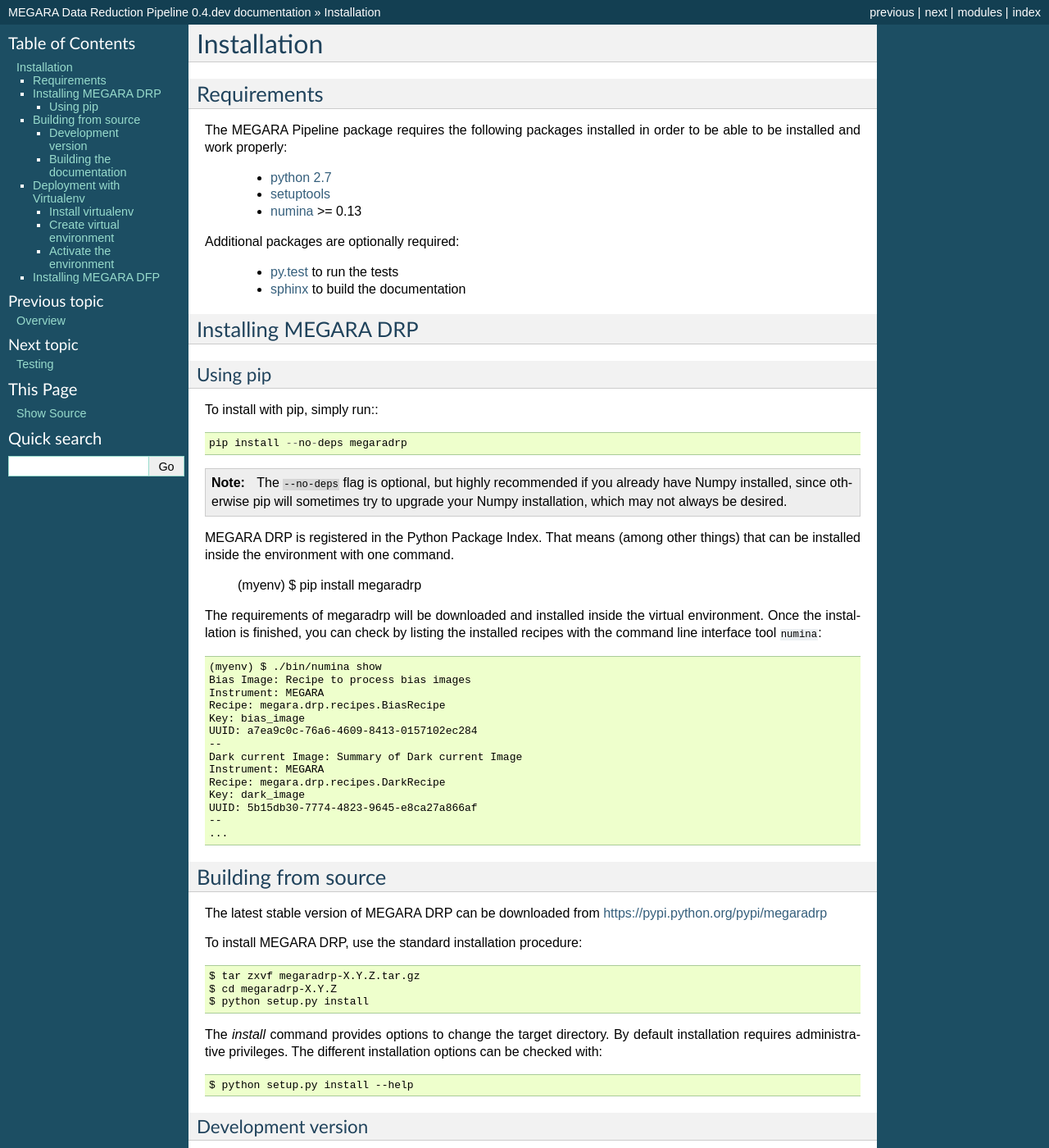
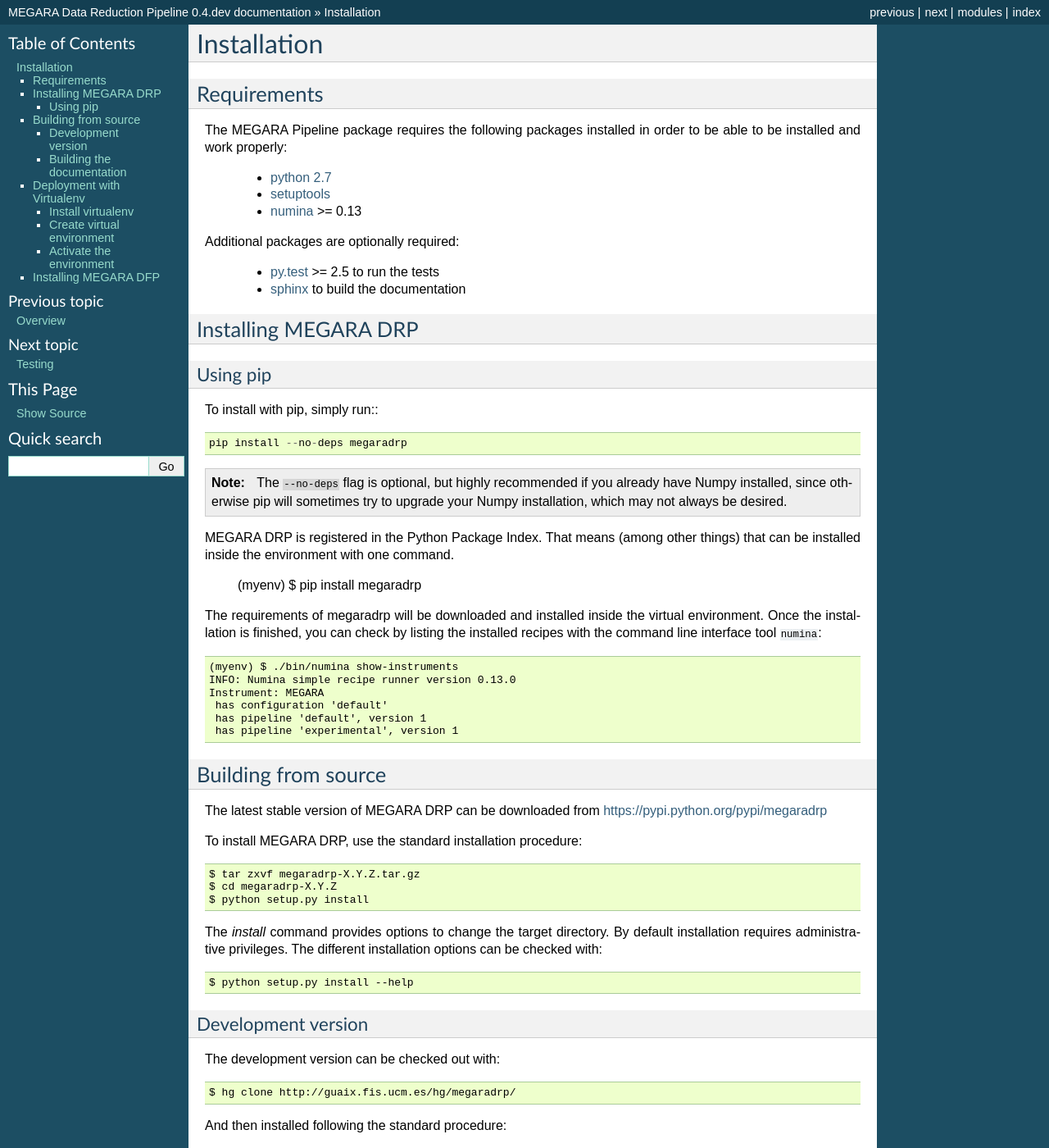
Before and after one commit to guaix-ucm/megaradrp, a Sphinx documentation site: the page built from doc/installation.rst, in a window 1280 px wide and 1400 px high. Shown: the whole window at 82% size. Built offline with Sphinx 7.4.7, drawn with Linux system fonts in a browser that asks for light colours; pages that are not in the unit, such as notebooks, are missing from menus.

Commit message:
DOCS: py.test > 2.5 for safety

```diff
--- a/doc/installation.rst
+++ b/doc/installation.rst
@@ -15,7 +15,7 @@ be able to be installed and work properly:
 
 Additional packages are optionally required:
 
- - `py.test <http://pytest.org>`_ to run the tests
+ - `py.test <http://pytest.org>`_ >= 2.5 to run the tests
  - `sphinx`_ to build the documentation
 
 
@@ -45,21 +45,12 @@ The requirements of megaradrp will be downloaded and installed inside
 the virtual environment. Once the installation is finished, you can check
 by listing the installed recipes with the command line interface tool ``numina``::
 
-  (myenv) $ ./bin/numina show
-  Bias Image: Recipe to process bias images
+  (myenv) $ ./bin/numina show-instruments
+  INFO: Numina simple recipe runner version 0.13.0
   Instrument: MEGARA
-  Recipe: megara.drp.recipes.BiasRecipe
-  Key: bias_image
-  UUID: a7ea9c0c-76a6-4609-8413-0157102ec284
-  --
-  Dark current Image: Summary of Dark current Image
-  Instrument: MEGARA
-  Recipe: megara.drp.recipes.DarkRecipe
-  Key: dark_image
-  UUID: 5b15db30-7774-4823-9645-e8ca27a866af
-  --
-  ...
-
+   has configuration 'default'
+   has pipeline 'default', version 1
+   has pipeline 'experimental', version 1
 
 ***********************
 Building from source
```
